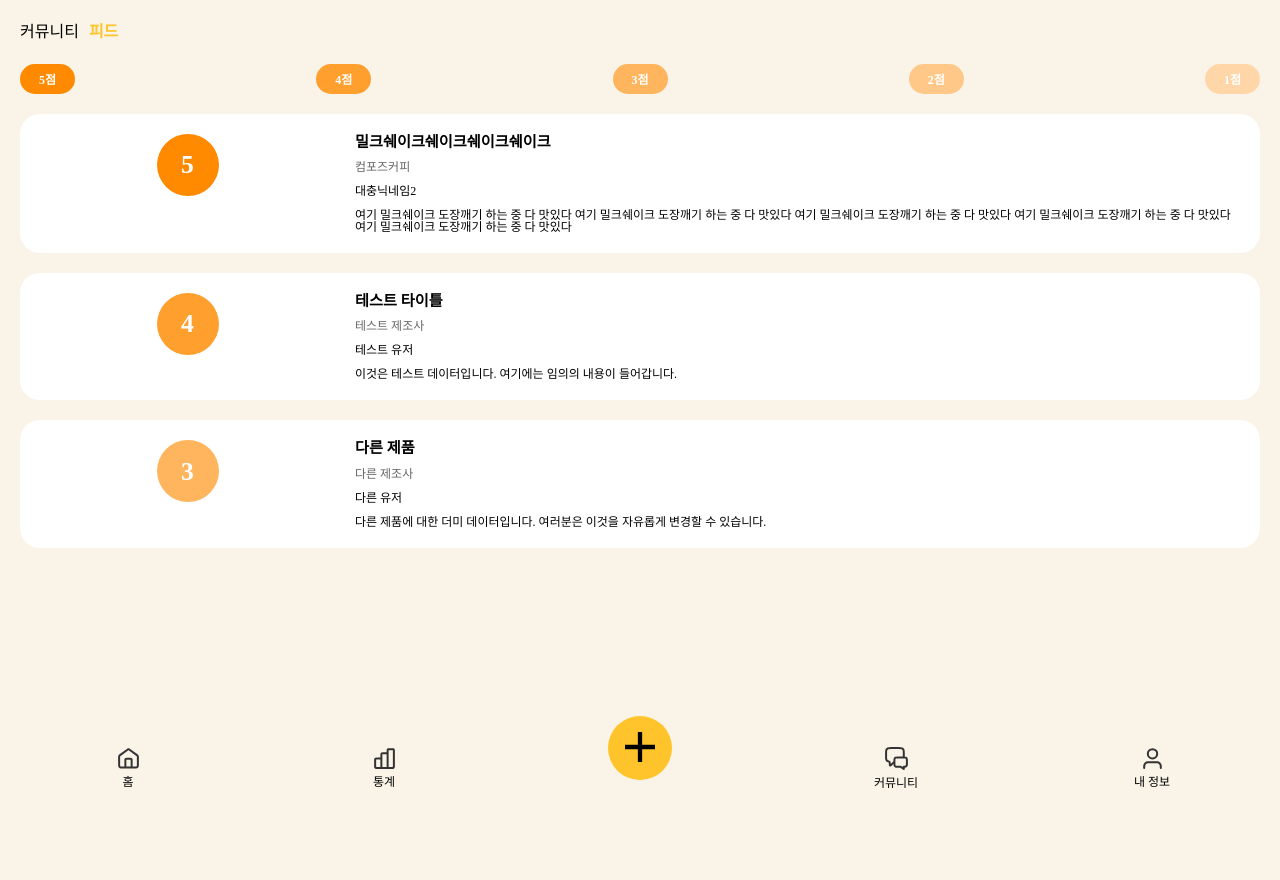
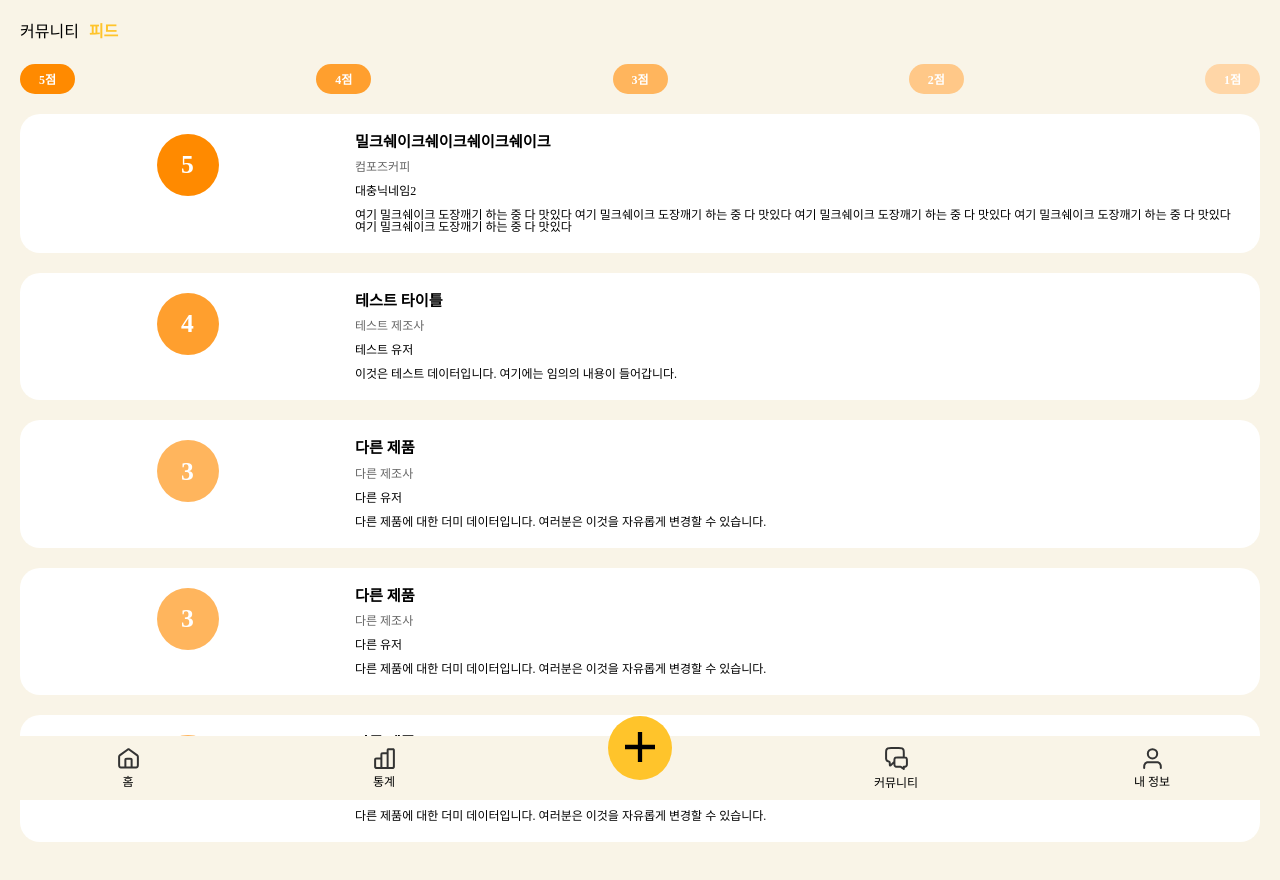
Before and after one commit to coffein-doctor/MST, a Next.js app in the folder mst/: page /community/feed in a window 1280 px wide. Shown: the top 880 px of the page. Before the commit the page ends 800 px from the top, so only its background shows below. Built offline with nearby package versions, Linux system fonts and the light colour scheme; a web font is replaced by a local one.

Commit message:
[FEAT] 데이터가 없을 시 문구 추가 간단한 수정

```diff
--- a/mst/src/app/(mainpage)/community/feed/page.tsx
+++ b/mst/src/app/(mainpage)/community/feed/page.tsx
@@ -42,6 +42,24 @@ const dummyData: FeedData[] = [
       "다른 제품에 대한 더미 데이터입니다. 여러분은 이것을 자유롭게 변경할 수 있습니다.",
     ratingNum: 3,
   },
+  {
+    id: 234,
+    beverageName: "다른 제품",
+    manufacturer: "다른 제조사",
+    userName: "다른 유저",
+    content:
+      "다른 제품에 대한 더미 데이터입니다. 여러분은 이것을 자유롭게 변경할 수 있습니다.",
+    ratingNum: 3,
+  },
+  {
+    id: 45645,
+    beverageName: "다른 제품",
+    manufacturer: "다른 제조사",
+    userName: "다른 유저",
+    content:
+      "다른 제품에 대한 더미 데이터입니다. 여러분은 이것을 자유롭게 변경할 수 있습니다.",
+    ratingNum: 3,
+  },
 ];
 
 function Feed() {
@@ -55,6 +73,7 @@ function Feed() {
 
   return (
     <div>
+      {/* 상단 Pill */}
       <div css={pillBtnWrapperCSS}>
         {RATING_VALUES.map((val) => (
           <button
@@ -71,8 +90,12 @@ function Feed() {
           </button>
         ))}
       </div>
+      {/* 하단 피드 */}
       <div>
-        {dummyData.map((item) => (
+        {dummyData.length === 0 ? (
+          <div css={emptyFeedTextCSS}>즐겨찾기한 음료가 없습니다</div>
+        ) : (
+          dummyData?.map((item) => (
             <Form
               key={item?.id}
               cssProps={feedFormWrapperCSS}
@@ -86,8 +109,11 @@ function Feed() {
                 />
               }
             />
-        ))}
+          ))
+        )}
       </div>
+      {/* Navbar 여백 */}
+      <div css={emptyNavCSS} />
     </div>
   );
 }
@@ -115,4 +141,18 @@ const selectedRatingPillCSS = css`
 const feedFormWrapperCSS = css`
   margin-bottom: 20px;
 `;
+
+const emptyFeedTextCSS = css`
+  color: var(--gray-color-3);
+  font-size: var(--font-size-h6);
+  height: 60vh;
+  display: flex;
+  justify-content: center;
+  align-items: center;
+`;
+
+const emptyNavCSS = css`
+  height: 80px;
+`;
+
 export default Feed;
```
Lines whose indentation alone changed are shown as unchanged.
